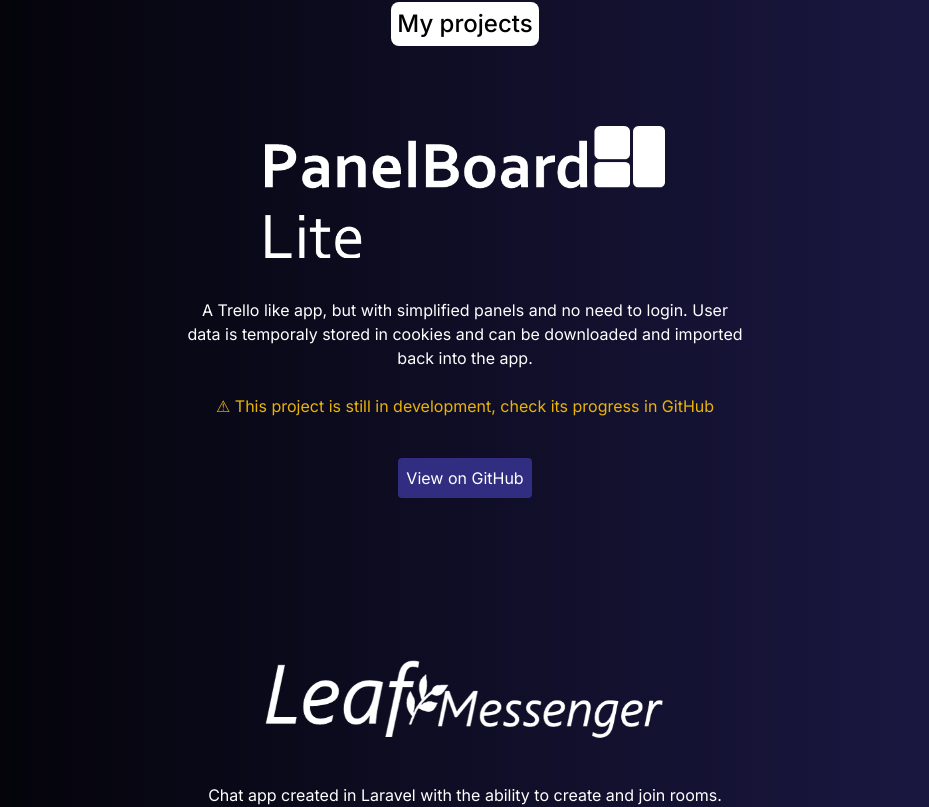
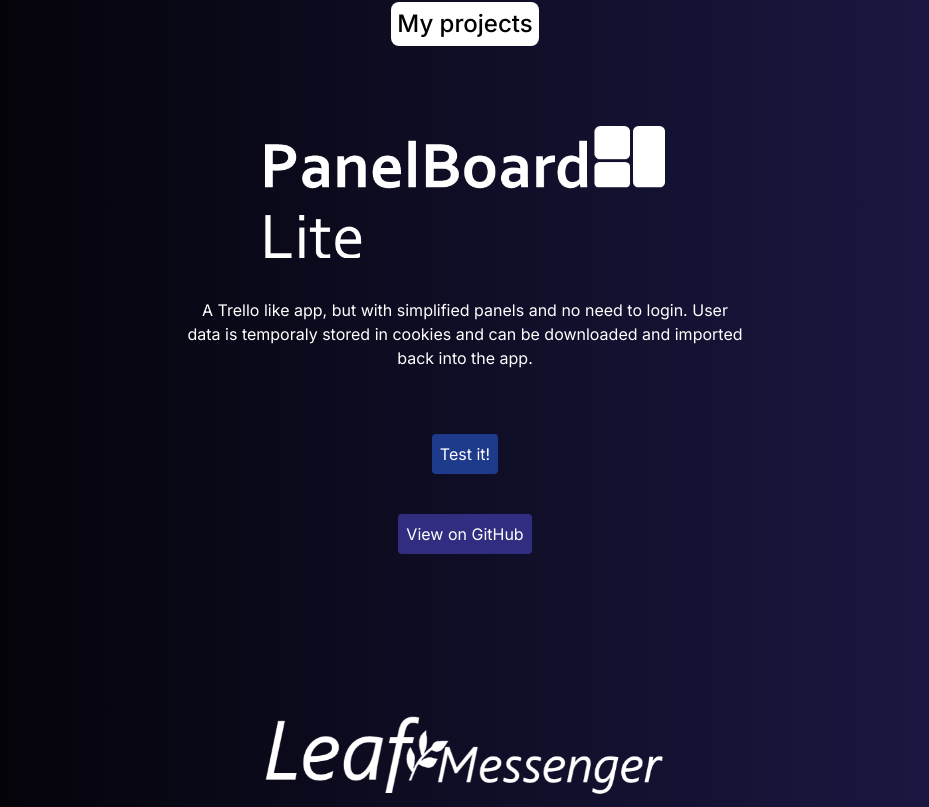
Before and after one commit to martinsuasnavar/portfolio, a Next.js app: page /en in a window 1280 px wide. Shown: the part 1577-2384 px from the top of the page, without its empty margins (175-1104 px from the left). Built offline with nearby package versions, Linux system fonts and the light colour scheme.

Commit message:
Update home page.tsx

```diff
--- a/content/en.json
+++ b/content/en.json
@@ -31,7 +31,8 @@
                 "1": "Chat app created in Laravel with the ability to create and join rooms. Takes advantage of using a MySQL database."
             },
             "warning": "This project is still in development, check its progress in GitHub",
-            "viewButton": "View on GitHub"
+            "viewButton": "View on GitHub",
+            "testIt": "Test it!"
         }
     },
     "RootLayout": {
--- a/content/es.json
+++ b/content/es.json
@@ -31,7 +31,8 @@
                 "1": "Aplicación de chat creada en Laravel la cuál permite la creación de salas y el unirse a ellas. Toma ventaja de usar una base de datos MySQL."
             },
             "warning": "Este proyecto todavía esta en desarrollo, vea su progreso en GitHub",
-            "viewButton": "Ver en GitHub"
+            "viewButton": "Ver en GitHub",
+            "testIt": "¡Pruébalo!"
         }
     },
     "RootLayout": {
--- a/src/app/[locale]/page.tsx
+++ b/src/app/[locale]/page.tsx
@@ -9,7 +9,8 @@
     name: string;
     description: string;
     warning: string;
-    link: string;
+    git: string;
+    app: string;
 }
 
 
@@ -26,15 +27,17 @@
     imgSrc: "/project-1.png",
     name: "PanelBoard Lite",
     description: `${t("myProjects.projectList.0")}`,
-    warning: `${t("myProjects.warning")}`,
-    link: "https://github.com/martinsuasnavar/panelboard-lite"
+    warning: "",
+    git: "https://github.com/martinsuasnavar/panelboard-lite",
+    app: "https://panelboard-lite.vercel.app"
   };
   const project2: Project = {
     imgSrc: "/project-2.png",
     name: "Leaf Messenger",
     description: `${t("myProjects.projectList.1")}`,
     warning: `${t("myProjects.warning")}`,
-    link: "https://github.com/martinsuasnavar/leaf-messenger"
+    git: "https://github.com/martinsuasnavar/leaf-messenger",
+    app: ""
   };
 
   const projectsArray = [project1, project2];
@@ -46,11 +49,11 @@
 
 
         <section className="text-7xl sm:text-9xl">
-            <div className="flex justify-center">
+            <article className="flex justify-center">
                <div className="p-7 sm:ml-0 sm:p-0 flex">
                <text className=" text-left mt-10 bg-gradient-to-r from-white via-white to-pink-200 inline-block text-transparent bg-clip-text"
                >{t("greet")}</text>
-               <section className="ml-10 text-pink-100 text-3xl text-left">
+                <div className="ml-10 text-pink-100 text-3xl text-left">
                     <div className="justify-left flex mt-10 mb-4 ">
                       <div className="z-99 transition-transform duration-300 transform hover:scale-105">
                         <Image src="/dev.png"
@@ -62,9 +65,9 @@
                     <div>{t("fastPresentation.0")}</div>
                     <div>{t("fastPresentation.1")}</div>
                     <div>{t("fastPresentation.2")}</div>
-               </section>
                 </div>
                </div>
+            </article>
 
          </section>
 
@@ -79,7 +82,7 @@
             <WhiteBox>{t("presentationCards.intro")}  </WhiteBox>
           </div>
 
-          <div >
+          <article>
 
             <div className={pIntroStyle}/>
             <p className={pIntroStyle}>
@@ -110,10 +113,11 @@
               <li>• <strong>mySQL</strong>, {t("techDetails.stackDescs.2")}</li>
             </ul>
             <br/>
-          <p className={pIntroStyle}>
+            <div className={pIntroStyle}>
               {t("techDetails.note")}
-          </p>
             </div>
+
+          </article>
 
 
 
@@ -130,18 +134,23 @@
           </div>
 
 
-        <div className="w-3/6 m-20 w-3/4 ml-auto mr-auto">
+          <article className="w-3/6 m-20 w-3/4 ml-auto mr-auto">
               {projectsArray.map(project => (
                   <div key={project.name} className="flex flex-col items-center mb-40">
                       <Image src={project.imgSrc} height={400} width={400} alt={`${project.name} logo`}/>
                       <div className="h-10"/>
                       <p>{project.description}</p>
                       <br/>
+                      {project.warning.length > 0 &&
                         <div className="text-yellow-500">⚠ {project.warning} </div>
-                    <a href={project.link} className="mt-10 bg-indigo-900 hover:bg-indigo-800 rounded p-2">{t("myProjects.viewButton")}</a>
+                      }
+                      {project.app.length > 0 &&
+                        <a href={project.app} className="mt-10 bg-blue-900 hover:bg-blue-800 rounded p-2">{t("myProjects.testIt")}</a>
+                      }
+                      <a href={project.git} className="mt-10 bg-indigo-900 hover:bg-indigo-800 rounded p-2">{t("myProjects.viewButton")}</a>
                   </div>
               ))}
-        </div>
+          </article>
 
         </section>
 
--- a/src/app/components/nav-bar.tsx
+++ b/src/app/components/nav-bar.tsx
@@ -79,7 +79,7 @@
         <div >
             <nav style={{zIndex: "50"}} className="max-w-full fixed top-0 left-0 w-full">
                 <div className="p-2 bg-gradient-to-r from-indigo-950 to-pink-900">
-                    <a className="text-xs" href="/"><WhiteBox >suasnavar.dev</WhiteBox></a>
+                    <a className="text-xs transition-transform duration-300 transform hover:scale-105" href="/"><WhiteBox >suasnavar.dev</WhiteBox></a>
                     <button onClick={toggleLanguageMenu} className="p-0.5 rounded-full bg-white float-right transition-transform duration-300 transform hover:scale-105">
                         <Image
                             src={localePicture}
```
Lines whose indentation alone changed are shown as unchanged.
